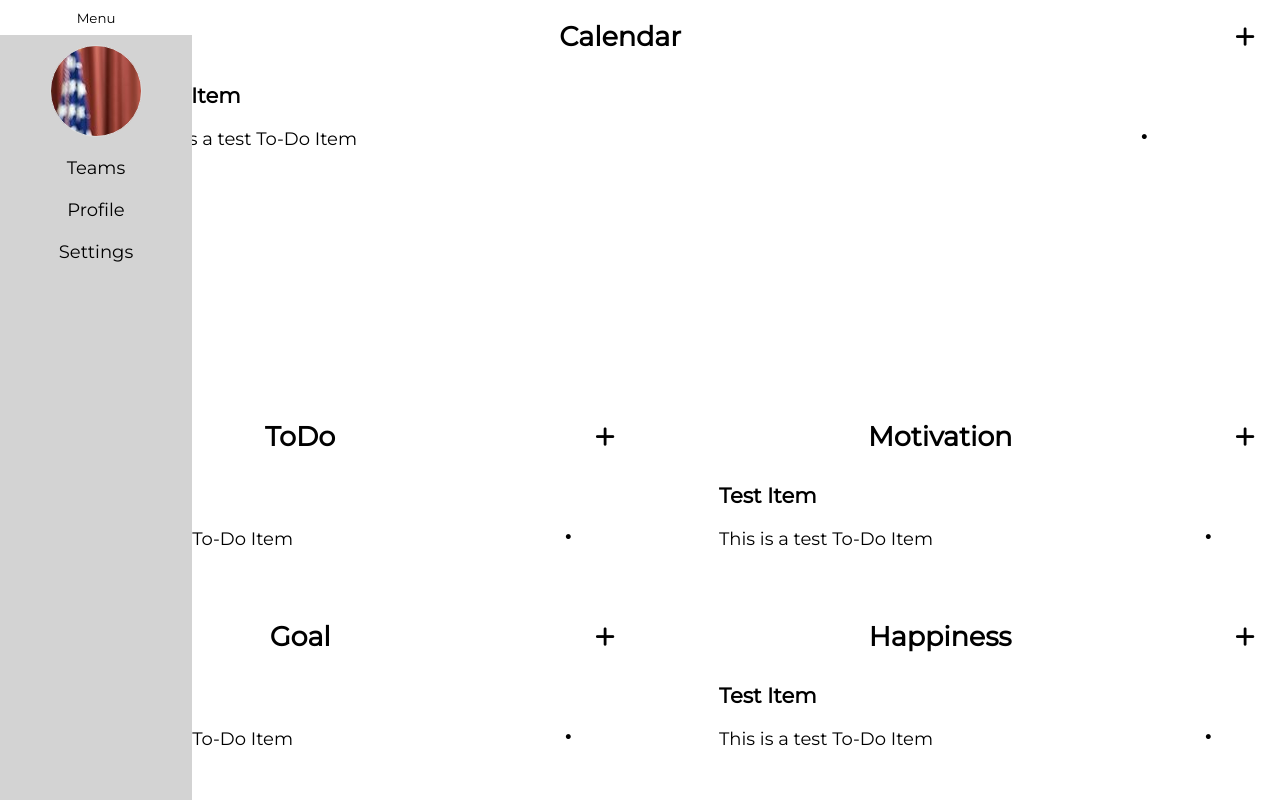
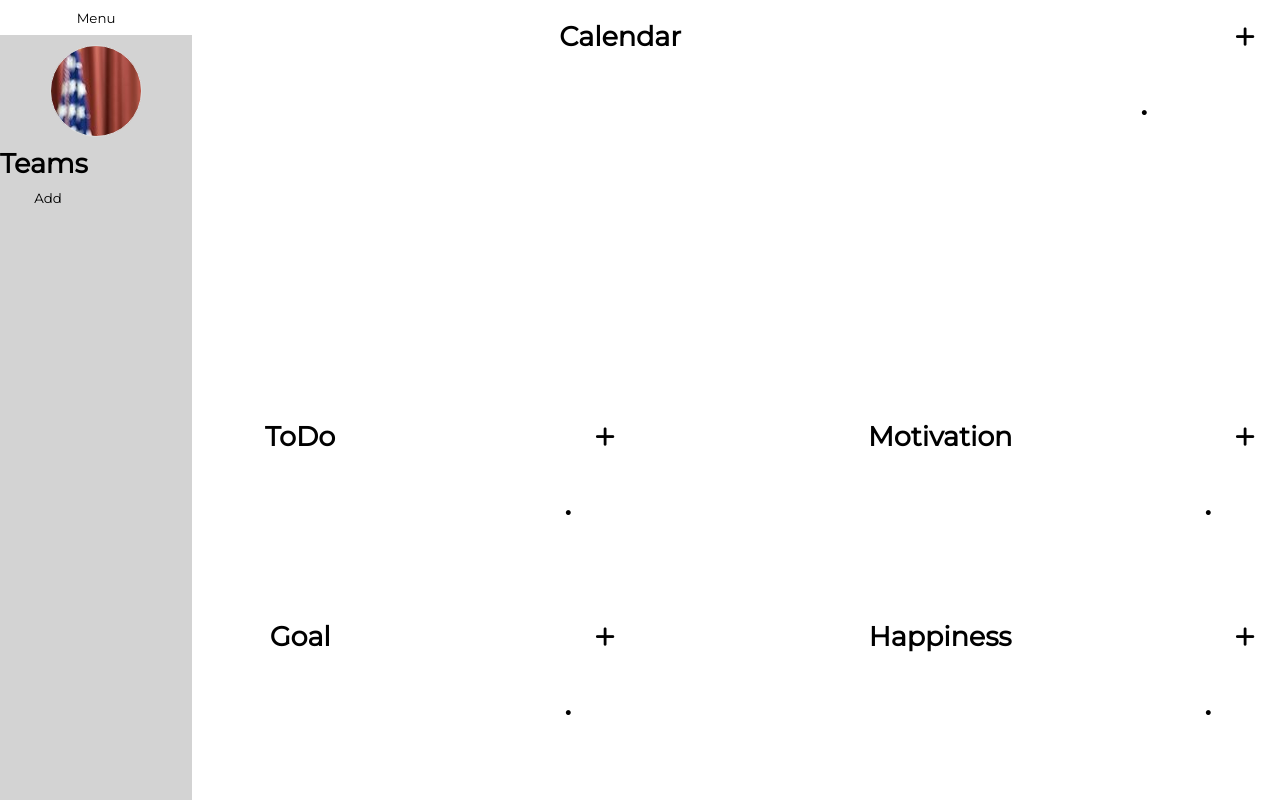
Before and after one commit to hxl1116/Flothe, a React (Create React App) app: page / in a window 1280 px wide. Both pictures are taken after a click on the button "Menu". Built offline with nearby package versions, Linux system fonts and the light colour scheme.

Commit message:
Creating a team functionality implemented.

```diff
--- a/src/components/Item.js
+++ b/src/components/Item.js
@@ -128,7 +128,7 @@ class Item extends Component {
                 </li>
                 {optionsGroup}
                 <div id="input-group" className={
-                    this.state.showEditGroup || this.state.showTimeGroup ? 'show' : 'hide'
+                    `input-group ${this.state.showEditGroup || this.state.showTimeGroup ? 'show' : 'hide'}`
                 }>
                     {editGroup}
                     {timeGroup}
--- a/src/components/Section.js
+++ b/src/components/Section.js
@@ -9,8 +9,8 @@ class Section extends Component {
             showInputGroup: false,
             items: [
                 {
-                    name: 'Test Item',
-                    desc: 'This is a test To-Do Item'
+                    // name: 'Test Item',
+                    // desc: 'This is a test To-Do Item'
                 }
             ]
         }
--- a/src/components/Sidebar.js
+++ b/src/components/Sidebar.js
@@ -6,7 +6,9 @@ class Sidebar extends Component {
     constructor(props) {
         super(props);
         this.state = {
-            showSideMenu: false
+            showSideMenu: false,
+            showTeamGroup: false,
+            teams: []
         }
     }
 
@@ -16,15 +18,59 @@ class Sidebar extends Component {
         })
     };
 
+    toggleTeamGroup = () => {
+        this.setState({
+            showTeamGroup: !this.state.showTeamGroup
+        })
+    };
+
+    addTeam = () => {
+        let name = document.querySelector('#team-name-input');
+        let members = document.querySelectorAll('input[type="email"]');
+
+        console.log(members);
+
+        if (name.value !== '') {
+            this.setState({
+                teams: this.state.teams.concat({
+                    name: name.value,
+                    members: Object.values(members).map(element => element.value)
+                })
+            })
+        }
+    };
+
     render() {
+        const inputGroup = (
+            <div id="team-input-group" className={`input-group ${this.state.showTeamGroup ? 'show' : 'hide'}`}>
+                <input type="text" id="team-name-input" placeholder="Team Name" required={true}/>
+                <br/>Invite Members<br/>
+                <input type="email" id="team-email-input-1" placeholder="Member 1"/>
+                <input type="email" id="team-email-input-1" placeholder="Member 1"/>
+                <input type="email" id="team-email-input-1" placeholder="Member 1"/>
+                <input type="email" id="team-email-input-1" placeholder="Member 1"/>
+                <button onClick={() => {
+                    this.addTeam();
+                    this.toggleTeamGroup();
+                }}>Create
+                </button>
+            </div>
+        );
+
         return (
             <div id="side-bar">
-                <button onClick={this.toggleSideMenu}>Menu</button>   {/*Replace with a hamburger menu icon*/}
+                <button onClick={this.toggleSideMenu}>Menu</button>
+                {/*Replace with a hamburger menu icon*/}
                 <ul id="side-menu" className={this.state.showSideMenu ? 'show' : 'hide'}>
                     <div id="profile-img"/>
-                    {Object.values(sideMenuItems).map(val => (
-                        <li key={`${val}-side-menu-item`}>{val}</li>
-                    ))}
+                    <div id="team-section">
+                        <h2>Teams</h2>
+                        <button onClick={this.toggleTeamGroup}>Add</button>
+                        {inputGroup}
+                    </div>
+                    {/*{Object.values(sideMenuItems).map(val => (*/}
+                    {/*    <li key={`${val}-side-menu-item`}>{val}</li>*/}
+                    {/*))}*/}
                 </ul>
             </div>
 
```
